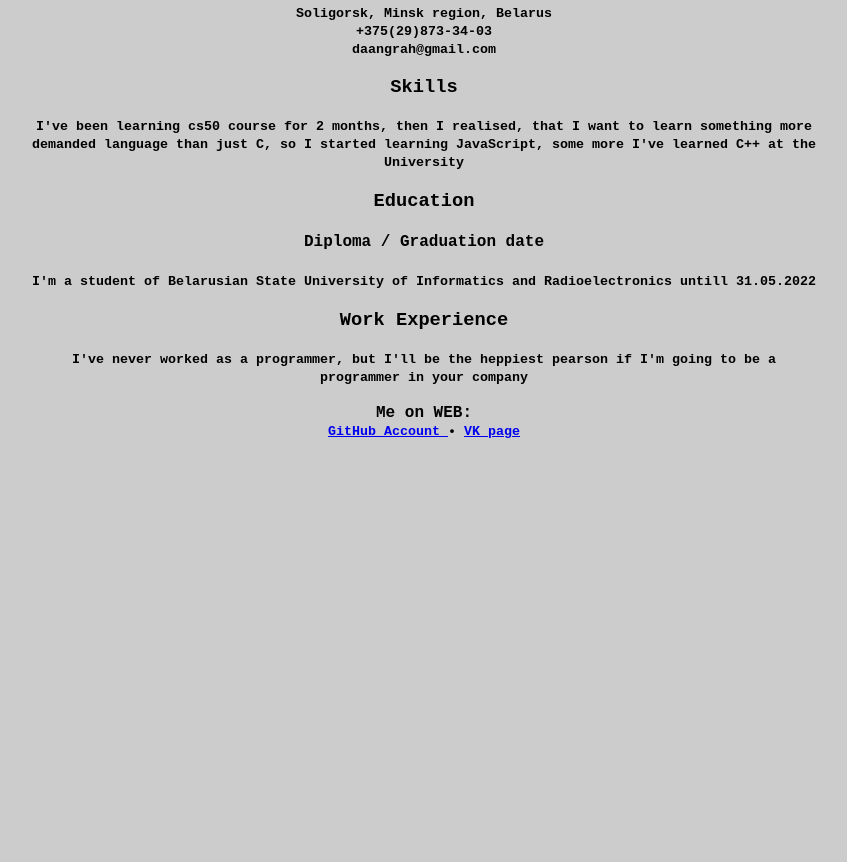
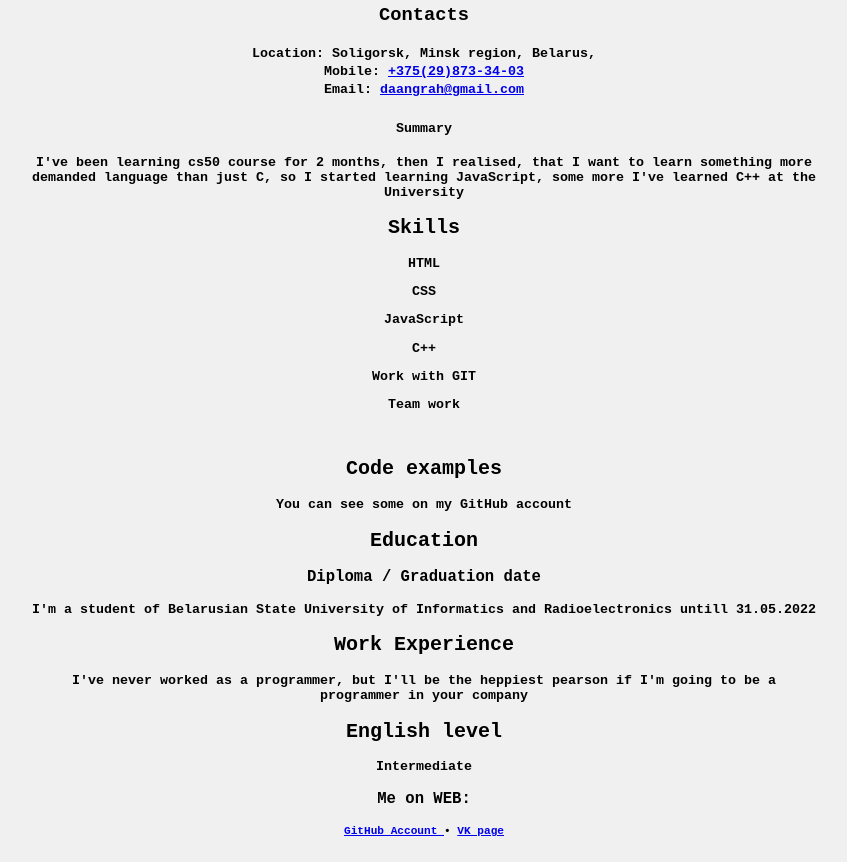
Before and after one commit to daangrah/rsschool-2019Q1-cv, a plain HTML site: page index.html in a window 1280 px wide. Shown: the part 276-1138 px from the top of the page, without its empty margins (216-1063 px from the left). Before the commit the page ends 800 px from the top, so only its background shows below. Drawn offline with Linux system fonts and the light colour scheme.

Commit message:
fix: another files

```diff
--- a/index.html
+++ b/index.html
@@ -12,33 +12,43 @@
     <div class="info">
         <img class="image" src="Myself.jpg" alt="Daniil's resume photo" />
         <h2><span class="name">Daniil Grahantsev  </span></h2>
-
+        <h3>Contacts</h3>
         <small class="adress">
-            <span class="addressLocality">Soligorsk</span>,
-            <span class="addressRegion">Minsk region</span>,
-            <span class="addressCountry">Belarus</span></small>
+            <span class="addressLocality">Location: Soligorsk, Minsk region, Belarus</span>,
         <br>
-        <small><span class="phone">+375(29)873-34-03 <br></span> </small>
-        <small><span class="email">daangrah@gmail.com</span></small>
+        <span>Mobile: </span><a class="phone" href="#">+375(29)873-34-03 <br></a>
+        <span>Email: </span><a class="email" href="#">daangrah@gmail.com</a>
     </div>
 </header>
 <main class="main">
-    <h3><span class="skills">Skills</span></h3>
+    <h2><span class="summary">Summary</span></h2>
     <small><span>I've been learning cs50 course for 2 months, then I realised, that I want to learn
         something more demanded language than just C, so I started learning JavaScript, some more I've learned C++
         at the University</span></small>
     <br>
-    <h3>Education</h3>
-    <h4>Diploma / Graduation date</h4>
+    <h2>Skills</h2>
+    <p>HTML</p>
+    <p>CSS</p>
+    <p>JavaScript</p>
+    <p>C++</p>
+    <p>Work with GIT</p>
+    <p>Team work</p>
+    <br>
+    <h2>Code examples</h2>
+    <p>You can see some on my GitHub account</p>
+    <h2>Education</h2>
+    <h3>Diploma / Graduation date</h3>
     <small><span>I'm a student of Belarusian State University of Informatics and Radioelectronics untill
         31.05.2022</span></small>
-    <h3>Work Experience</h3>
+    <h2>Work Experience</h2>
     <small><span>I've never worked as a programmer, but I'll be the heppiest pearson if I'm going to be a
-        programmer in your company</span></small><br><br>
+        programmer in your company</span></small><br>
+    <h2>English level</h2>
+    <p>Intermediate</p>
 </main>
 <footer class="footer">
-    <a>Me on WEB:</a>
-    <small><a href="https://github.com/daangrah" class="url"><br> GitHub Account </a> &bull; <a href="https://vk.com/dangrah" class="url"> VK page</a><br> </small>
+    <h3>Me on WEB:</h3>
+    <small><a href="https://github.com/daangrah" class="url"> GitHub Account </a> &bull; <a href="https://vk.com/dangrah" class="url"> VK page</a><br> </small>
 </footer>
 </body>
 </html>
--- a/style.css
+++ b/style.css
@@ -23,7 +23,7 @@
 .image{
     width: 270px;
     border-radius: 120px;
-    position: center;это резюме а не хекс
+    position: center;
     left: 1px;
     top: 1px;
 }
@@ -32,7 +32,7 @@ html{
     margin: 1em auto;
 }
 body{
-    background-color: #ccc;
+    background-color: #f0f0f0;
 }
 @media screen and (min-width:600px) {
     nav {
@@ -44,7 +44,14 @@ body{
     }
 }
 @media screen and (max-width:599px) {
-    nav li {
+    nav ul {
         display: inline;
     }
 }
+span{
+    font-size: 10pt;
+}
+ul{
+    text-align: left;
+    position: relative;
+}
```
